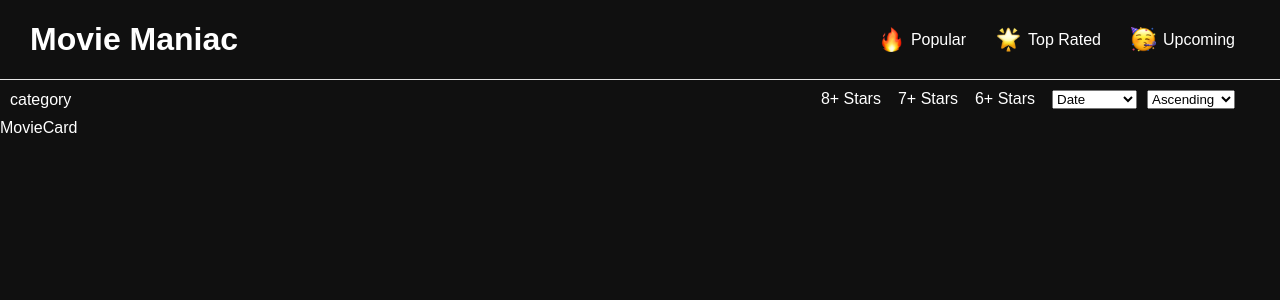
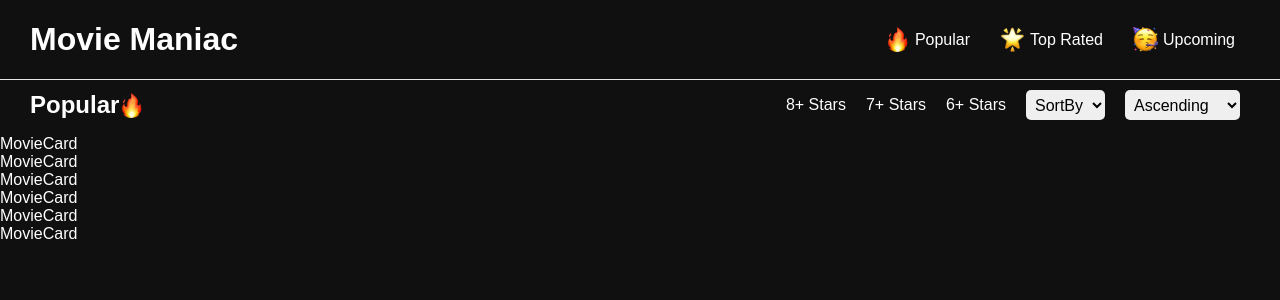
Before and after one commit to betty2002o/movie-maniac, a React app: page / in a window 1280 px wide. Shown: the top 300 px of the page. Built offline with nearby package versions, Linux system fonts and the light colour scheme; the HTML template or start-up script is replaced by a standard one; a web font is replaced by a local one.

Commit message:
edited sytleing

```diff
--- a/src/components/MovieList/MovieList.css
+++ b/src/components/MovieList/MovieList.css
@@ -1,26 +1,38 @@
 .movie_list {
   display: flex;
-  align-items: center;
-  justify-content: space-between;
-  margin: 10px;
+  flex-direction: column;
 }
 
-.movie_filters {
-  padding-right: 25px;
-  display: flex;
+.movie_filters_header {
+  justify-content: space-between;
+  padding: 10px 30px;
+  margin-bottom: 5px;
+}
+.movie_filters_fs {
   justify-content: space-between;
 }
 
-.movie_filters > a {
-  margin-right: 17px;
-  color: white;
-  text-decoration: none;
+.movie_filter {
+  list-style-type: none;
+}
+.movie_filter_item {
+  padding: 5px 10px;
+  cursor: pointer;
 }
 
-.movie_filters > a:hover {
-  border-bottom: white solid 1px;
+.movie_filter_item.active {
+  border-bottom: 1px solid #e6e6e6;
+  font-weight: 500;
 }
 
-.movie_filters > select {
-  margin-right: 10px;
+.movie_sorting {
+  border: none;
+  outline: none;
+  border-radius: 5px;
+  font-size: 16px;
+  font-weight: 500;
+  font-family: inherit;
+  height: 30px;
+  padding: 0 5px;
+  margin: 0 10px;
 }
--- a/src/components/MovieList/MovieList.jsx
+++ b/src/components/MovieList/MovieList.jsx
@@ -1,28 +1,44 @@
 import React from "react";
 import MovieCard from "./MovieCard";
 import "./MovieList.css";
+import "../NavBar/NavBar.css";
+import Fire from "../../assets/fire.png";
 
 const MovieList = () => {
   return (
-    <div>
-      <div className="movie_list">
-        <div>category</div>
-        <div className="movie_filters">
-          <a href="">8+ Stars</a>
-          <a href="">7+ Stars</a>
-          <a href="">6+ Stars</a>
-          <select class="filter_options" className="filter_options">
-            <option value="date">Date</option>
-            <option value="javascript">JavaScript</option>
+    <section className="movie_list">
+      <header className="movie_filters_header align_center">
+        <h2 className="align_center movie_list_heading">
+          {" "}
+          Popular <img src={Fire} alt="fire emoji" className="navbar_emoji" />
+        </h2>
+        <div className="movie_filters_fs align_center">
+          <ul className="movie_filter align_center">
+            <li className="movie_filter_item">8+ Stars</li>
+            <li className="movie_filter_item">7+ Stars</li>
+            <li className="movie_filter_item">6+ Stars</li>
+          </ul>
+
+          <select name="" className="movie_sorting">
+            <option value="">SortBy</option>
+            <option value="">Date</option>
+            <option value="">Rating</option>
           </select>
-          <select class="filter_orders" className="filter_orders">
-            <option value="date">Ascending</option>
-            <option value="javascript">Discending</option>
+          <select name="" className="movie_sorting">
+            <option value="">Ascending</option>
+            <option value="">Descending</option>
           </select>
         </div>
+      </header>
+      <div className="movie_cards">
+        <MovieCard />
+        <MovieCard />
+        <MovieCard />
+        <MovieCard />
+        <MovieCard />
+        <MovieCard />
       </div>
-      <MovieCard />
-    </div>
+    </section>
   );
 };
 
--- a/src/components/NavBar/NavBar.css
+++ b/src/components/NavBar/NavBar.css
@@ -1,14 +1,7 @@
 .navBar {
-  display: flex;
   justify-content: space-between;
   padding: 0 30px;
-  align-items: center;
   border-bottom: 1px solid #e6e6e6;
-}
-
-.navbar_links {
-  display: flex;
-  align-items: center;
 }
 
 .navbar_links > a {
@@ -22,8 +15,8 @@
   padding: 0 15px;
 }
 
-.navbar_links > a > img {
+.navbar_emoji {
   width: 25px;
   height: 25px;
-  margin-right: 7px;
+  margin-right: 5px;
 }
--- a/src/components/NavBar/NavBar.jsx
+++ b/src/components/NavBar/NavBar.jsx
@@ -6,18 +6,19 @@
 
 const NavBar = () => {
   return (
-    <div className="navBar">
+    <div className="navBar align_center">
       <h1>Movie Maniac</h1>
-      <div className="navbar_links">
+      <div className="navbar_links align_center">
         {/* <div>mode</div> */}
         <a href="">
-          <img src={Fire} alt="fire emoji"></img>Popular
+          <img src={Fire} alt="fire emoji" className="navbar_emoji"></img>
+          Popular
         </a>
         <a href="">
-          <img src={Star}></img> Top Rated
+          <img src={Star} className="navbar_emoji"></img> Top Rated
         </a>
         <a href="">
-          <img src={Party}></img>Upcoming
+          <img src={Party} className="navbar_emoji"></img>Upcoming
         </a>
       </div>
     </div>
--- a/src/index.css
+++ b/src/index.css
@@ -13,3 +13,8 @@
   color: #fff;
   font-family: "Comic Neue", cursive, sans-serif;
 }
+
+.align_center {
+  display: flex;
+  align-items: center;
+}
```
Also changed, not shown: src/components/MovieList/MovieCard.jsx (+8 -0 lines).
